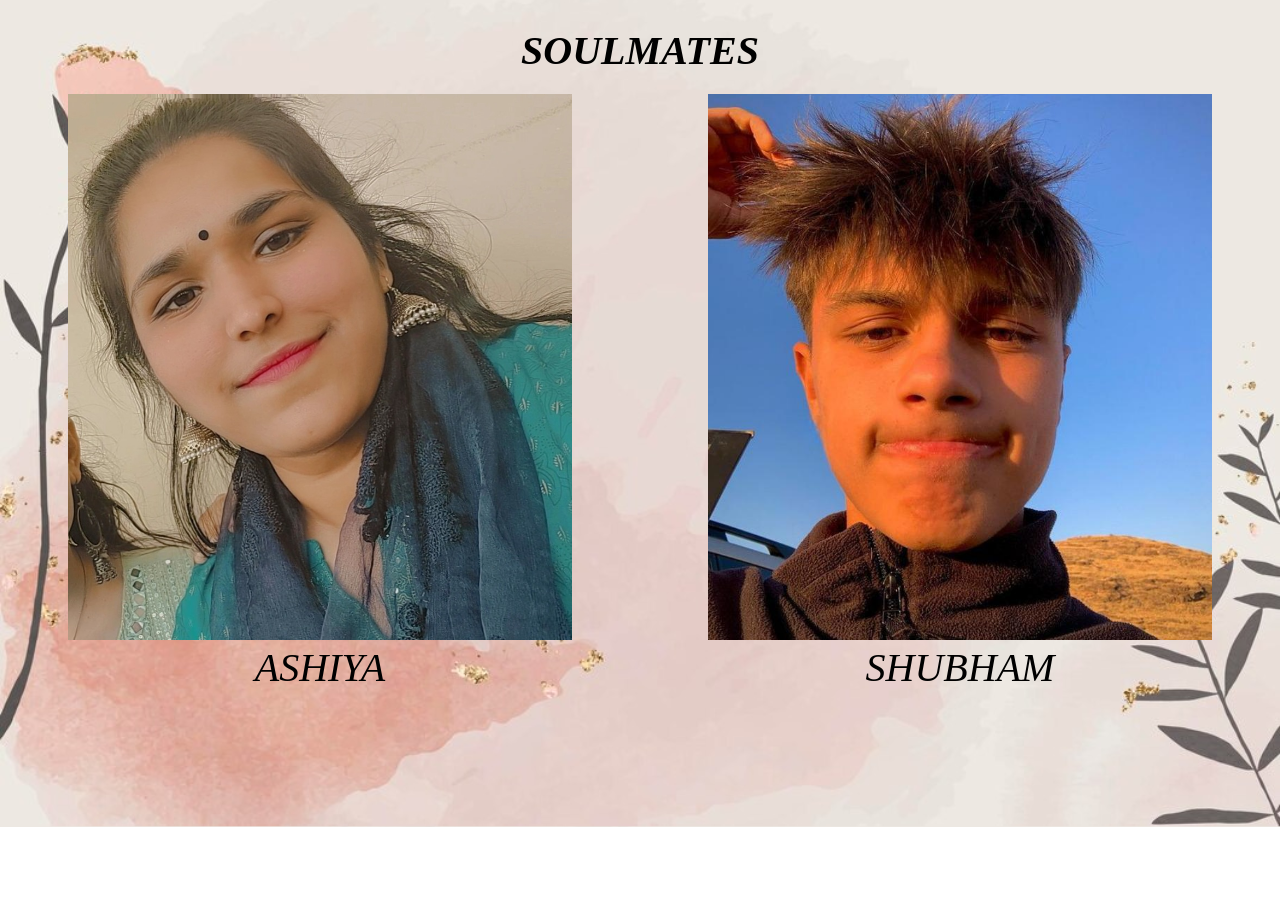
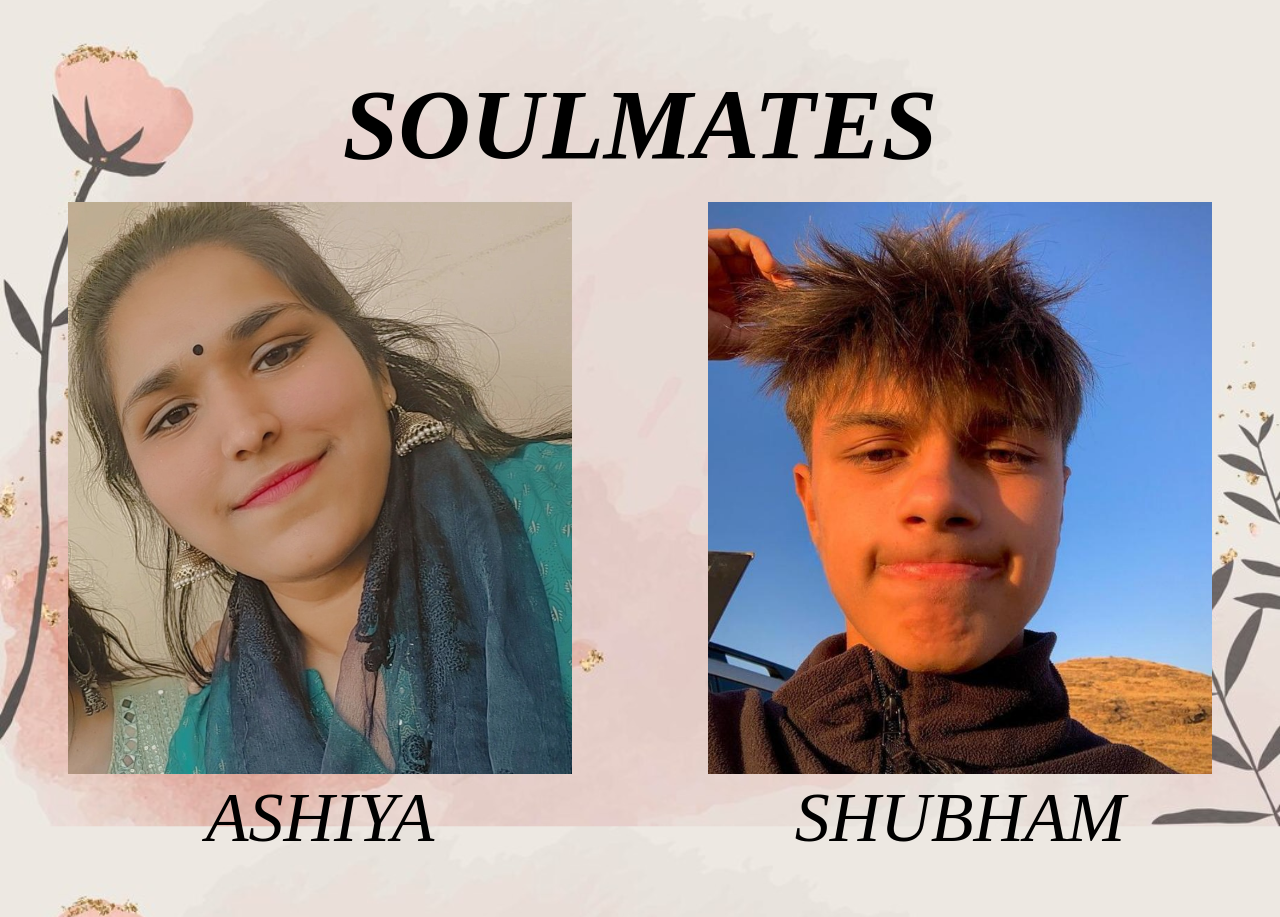
Before and after one commit to AshiyaThakur23/Shubham_birthday_, a plain HTML site: page additional_photos.html in a window 1280 px wide. Before the commit the page ends 827 px from the top, so only its background shows below. Drawn offline with Linux system fonts and the light colour scheme.

Commit message:
Update styles.css

```diff
--- a/styles.css
+++ b/styles.css
@@ -94,7 +94,7 @@ body, html {
 
 .text {
   color: white;
-  font-size: 350px; /* Increase font size */
+  font-size: 150px; /* Increase font size */
   font-weight: bold;
   text-align: center;
 }
@@ -138,7 +138,7 @@ body {
 
 .heading {
   margin-bottom: 20px; /* Add some spacing between heading and photos */
-  font-size: 40px;
+  font-size: 100px;
   font-style: italic;
   animation: slideIn 1s ease forwards; /* Apply the animation */
 }
@@ -160,6 +160,6 @@ body {
   object-fit: cover;
 }
 .name{
-  font-size: 40px;
+  font-size: 70px;
   font-style: italic;
 }
```
